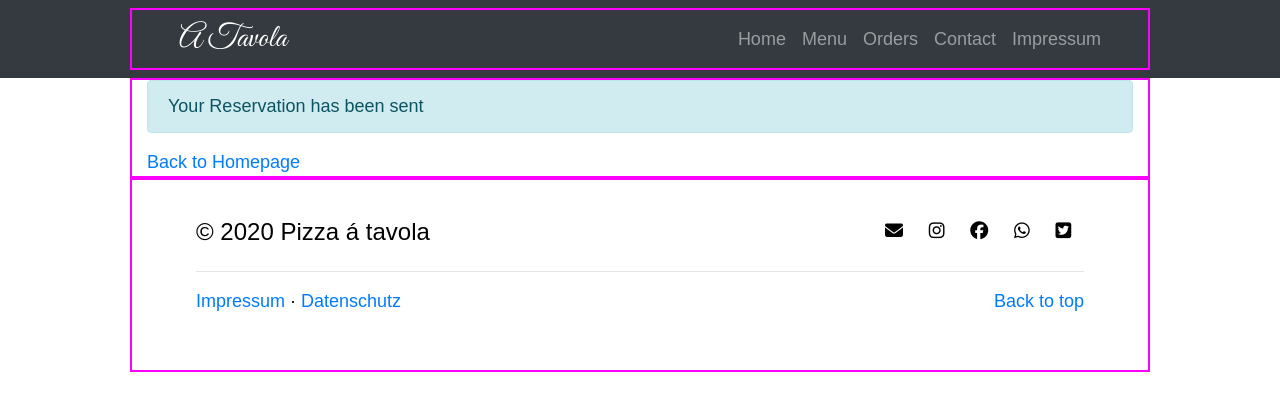
After one commit to pmularczyk/django-pizza-a-tavola, a Django app: template store/templates/pizzapp/success.html in a window 1280 px wide. The commit adds this page. Shown: the top 411 px of the page. Run offline with Django 3.2, Linux system fonts and the light colour scheme; the template is opened without the code that fills it, so the values that code supplies are empty; some libraries are stand-ins or nearby versions.

Commit message:
feat(setup): added basic templates & styling;

```diff
--- a/store/static/pizzapp/css/styles.css
+++ b/store/static/pizzapp/css/styles.css
@@ -0,0 +1,76 @@
+body {
+    margin: 0;
+    font-size: 18px;
+    font-family: sans-serif;
+    color: #000000;
+}
+/* Container */
+.container {
+    width: 90%;
+    max-width: 1020px;
+    margin: 0 auto;
+    border: 2px solid magenta;
+}
+
+.contact-form {
+    margin-top: 78px;
+}
+.success-message {
+    margin-top: 78px;
+}
+.menu {
+    margin-top: 78px;
+}
+/* Navbar */
+#navigation nav {
+    padding-right: 0;
+    padding-left: 0;
+}
+#navigation .navbar-brand {
+    font-family: 'Great Vibes', cursive;
+    font-size: 32px;
+    font-weight: 500;
+    margin-left: 32px;
+}
+/* Home */
+#home {
+    margin-top: 78px;
+}
+/* Footer */
+#footer .container {
+    padding: 3% 5%;
+}
+#footer .social {
+    float: right;
+    display: inline;
+    padding: 0% 3%
+}
+#footer .social a, a:hover, a:focus, a:active {
+    text-decoration: none;
+    color: inherit;
+}
+#footer .back-home {
+    float: right;
+}
+
+@media (max-width: 992px) {
+    body {
+        text-align: center;
+    }
+
+    nav.navbar {
+        text-align: left;
+    }
+    .nav-link {
+        margin-left: 32px;
+    }
+    /* Footer */
+    #footer .social {
+        float: none;
+        display: inline;
+        padding: 0% 3%
+    }
+    #footer .back-home {
+        float: none;
+    }
+}
--- a/store/templates/base.html
+++ b/store/templates/base.html
@@ -1,13 +1,89 @@
 {% load static %}
-<!DOCTYPE html>
+<!doctype html>
 <html lang="en">
-<head>
-    <meta charset="UTF-8">
-    <meta name="viewport" content="width=device-width, initial-scale=1.0">
-    <title>Document</title>
-</head>
-<body>
+  <head>
+    <!-- Required meta tags -->
+    <meta charset="utf-8">
+    <meta name="viewport" content="width=device-width, initial-scale=1, shrink-to-fit=no">
+
+    <!-- Bootstrap CSS -->
+    <link rel="stylesheet" href="https://stackpath.bootstrapcdn.com/bootstrap/4.5.0/css/bootstrap.min.css" integrity="sha384-9aIt2nRpC12Uk9gS9baDl411NQApFmC26EwAOH8WgZl5MYYxFfc+NcPb1dKGj7Sk" crossorigin="anonymous">
+
+    <!-- Own CSS -->
+    <link rel="stylesheet" type="text/css" href="{% static 'pizzapp/css/styles.css' %}" />
+
+    <!-- Google Fonts -->
+    <link href="https://fonts.googleapis.com/css2?family=Great+Vibes&display=swap" rel="stylesheet">
+
+    <!-- Font awesome -->
+    <script src="https://use.fontawesome.com/85c7ce4f8f.js"></script>
+
+    <title>Pizza á tavola</title>
+  </head>
+  <body>
+    {% include 'partials/nav.html' %}
+
     {% block content %} {% endblock %}
 
-</body>
+    <!-- FOOTER -->
+    <footer id="footer">
+        <div class="container">
+
+        <div class="row">
+            <div class="col-lg-6">
+            <h4>&copy; 2020 Pizza á tavola</h4>
+            </div>
+
+            <div class="col-lg-6">
+            <div class="social"><a data-target="twitter" target="_blank"
+                href="http://twitter.com/intent/tweet?text=Ich%20m%C3%B6chte%20diese%20gro%C3%9Fartige%20Website%20mit%20Ihnen%20teilen&url=https://www.pizza-a-tavola.de/">
+                <span><i class="fa fa-twitter-square" aria-hidden="true"></i></span>
+                </a>
+            </div>
+            <div class="social"> <a data-target="whatsapp" target="_blank"
+                href="https://api.whatsapp.com/send?text=Ich möchte diese großartige Website mit Ihnen teilen. https%3A%2F%2Fwww.pizza-a-tavola.de">
+                <span><i class="fa fa-whatsapp" aria-hidden="true"></i></span>
+                </a>
+            </div>
+            <div class="social"><a href="https://facebook.com/pizza-a-tavola" target="_blank" dmle_dont_remove="target"
+                dm_dont_rewrite_url="true">
+                <span><i class="fa fa-facebook-official" aria-hidden="true"></i></span>
+                </a>
+            </div>
+            <div class="social"> <a href="https://instagram.com/pizza-a-tavola" target="_blank" dmle_dont_remove="target"
+                dm_dont_rewrite_url="true">
+                <span><i class="fa fa-instagram" aria-hidden="true"></i></span>
+                </a>
+            </div>
+            <div class="social"> <a href="mailto:info@pizza-a-tavola.de" dmle_dont_remove="target"
+                dm_dont_rewrite_url="true">
+                <span><i class="fa fa-envelope" aria-hidden="true"></i></span>
+                </a>
+            </div>
+
+            </div>
+        </div>
+
+        <hr>
+
+        <div class="row">
+            <div class="col-lg-6">
+            <p><a href="#">Impressum</a> &middot; <a href="#">Datenschutz</a>
+            </p>
+            </div>
+
+            <div class="col-lg-6">
+            <p class="back-home"><a href="#">Back to top</a></p>
+            </div>
+        </div>
+
+        </div>
+
+    </footer>
+    <!-- Optional JavaScript -->
+    <!-- jQuery first, then Popper.js, then Bootstrap JS -->
+    <script src="https://code.jquery.com/jquery-3.5.1.slim.min.js" integrity="sha384-DfXdz2htPH0lsSSs5nCTpuj/zy4C+OGpamoFVy38MVBnE+IbbVYUew+OrCXaRkfj" crossorigin="anonymous"></script>
+    <script src="https://cdn.jsdelivr.net/npm/popper.js@1.16.0/dist/umd/popper.min.js" integrity="sha384-Q6E9RHvbIyZFJoft+2mJbHaEWldlvI9IOYy5n3zV9zzTtmI3UksdQRVvoxMfooAo" crossorigin="anonymous"></script>
+    <script src="https://stackpath.bootstrapcdn.com/bootstrap/4.5.0/js/bootstrap.min.js" integrity="sha384-OgVRvuATP1z7JjHLkuOU7Xw704+h835Lr+6QL9UvYjZE3Ipu6Tp75j7Bh/kR0JKI" crossorigin="anonymous"></script>
+  </body>
 </html>
--- /dev/null
+++ b/store/templates/partials/nav.html
@@ -0,0 +1,33 @@
+{% load static %}
+<section id="navigation">
+
+    <nav class="navbar navbar-expand-lg fixed-top navbar-dark bg-dark">
+      <div class="container">
+        <a class="navbar-brand" href="{% url 'home' %}">
+            A Tavola</a>
+        <button class="navbar-toggler" type="button" data-toggle="collapse" data-target="#navbarCollapse"
+          aria-controls="navbarCollapse" aria-expanded="false" aria-label="Toggle navigation">
+          <span class="navbar-toggler-icon"></span>
+        </button>
+        <div class="collapse navbar-collapse" id="navbarCollapse">
+          <ul class="navbar-nav ml-auto mr-4">
+            <li class="nav-item">
+              <a class="nav-link" href="{% url 'home' %}">Home</a>
+            </li>
+            <li class="nav-item">
+              <a class="nav-link" href="#">Menu</a>
+            </li>
+            <li class="nav-item">
+              <a class="nav-link" href="#">Orders</a>
+            </li>
+            <li class="nav-item">
+              <a class="nav-link" href="{% url 'contact' %}">Contact</a>
+            </li>
+            <li class="nav-item">
+              <a class="nav-link" href="#">Impressum</a>
+            </li>
+          </ul>
+        </div>
+      </div>
+    </nav>
+</section>
--- a/store/templates/pizzapp/home.html
+++ b/store/templates/pizzapp/home.html
@@ -1,5 +1,9 @@
 {% extends "base.html" %}
 {% load static %}
 {% block content %}
-<h1>Homepage</h1>
+<section id="home">
+    <div class="container">
+        <h1>Homepage</h1>
+    </div>
+</section>
 {% endblock %}
--- /dev/null
+++ b/store/templates/pizzapp/success.html
@@ -0,0 +1,9 @@
+{% extends "base.html" %}
+{% block content %}
+<div class="container success-message">
+    <div class="alert alert-info">
+        Your Reservation has been sent
+    </div>
+    <a href="{% url 'home' %}">Back to Homepage</a>
+</div>
+{% endblock content %}
```
Also changed, not shown: store/templates/pizzapp/contact.html (added, +16 -0 lines), store/templates/pizzapp/pizza_list.html (added, +16 -0 lines).
